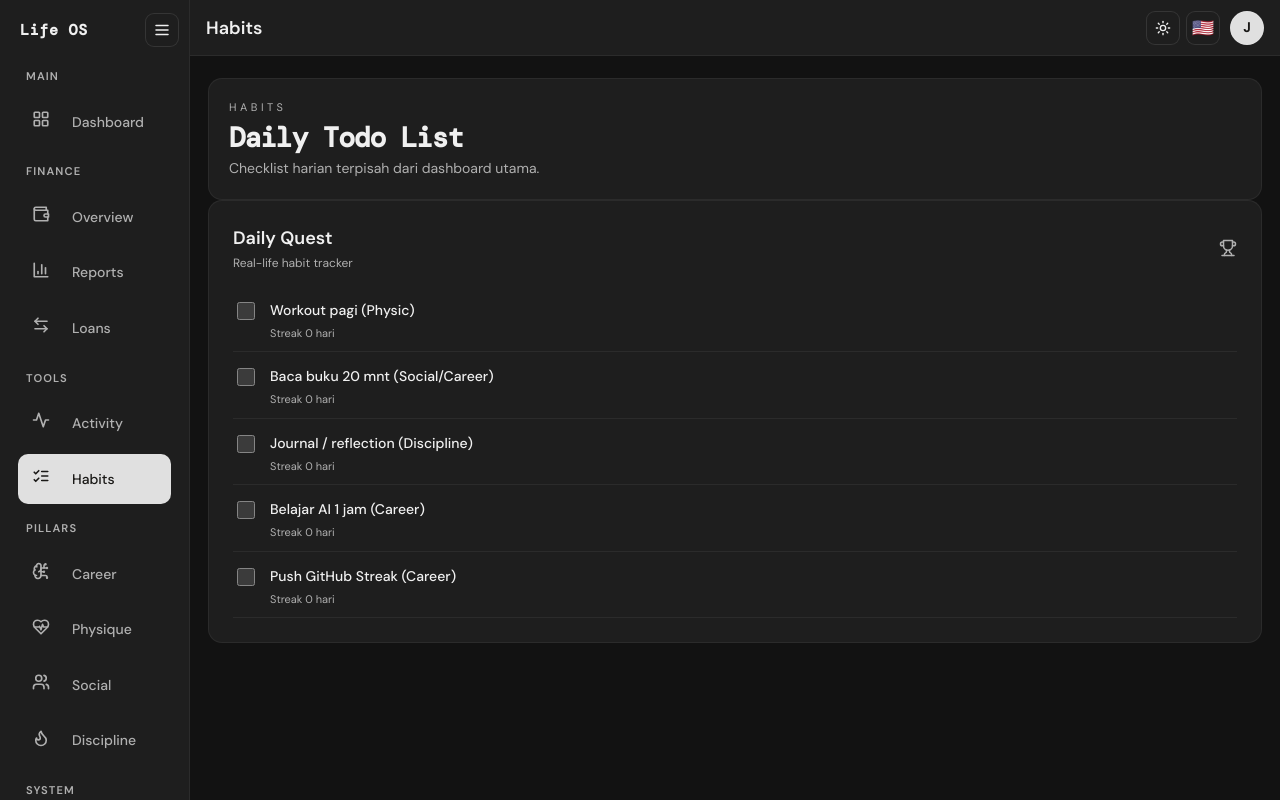
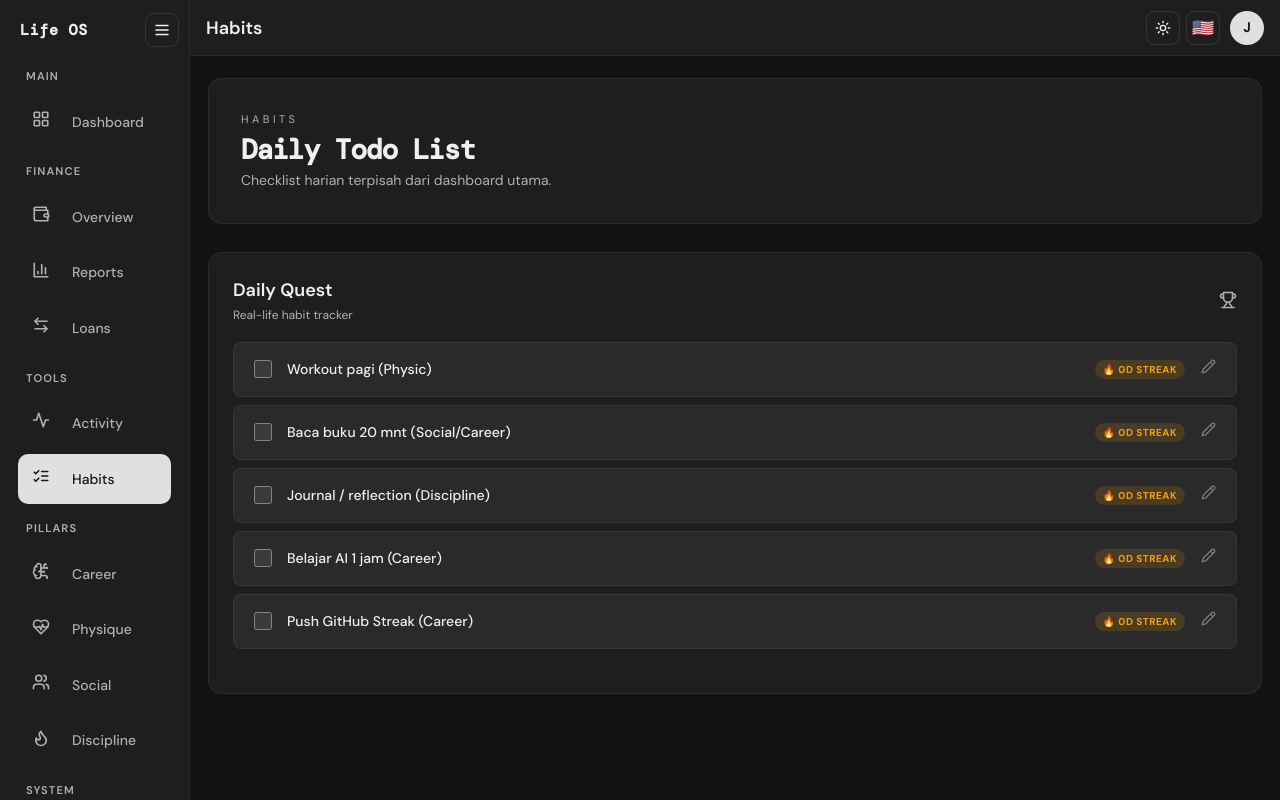
Before and after one commit to josephmolanaa/Life-OS, a Next.js app: page /habits in a window 1280 px wide. Built offline with nearby package versions, Linux system fonts and the light colour scheme; no server answers; a web font is replaced by a local one.

Commit message:
feat: add habits page editing

```diff
--- a/src/app/habits/page.tsx
+++ b/src/app/habits/page.tsx
@@ -47,16 +47,25 @@ export default function HabitsPage() {
     setTodos(nextTodos);
     await fetch(`/api/todos/${id}`, { method: 'PUT', headers: { 'Content-Type': 'application/json' }, body: JSON.stringify({ done: checked }) });
   };
+  const handleUpdate = async (id: string, label: string) => {
+    const nextTodos = todos.map((todo) => todo.id === id ? { ...todo, label } : todo);
+    setTodos(nextTodos);
+    await fetch(`/api/todos/${id}`, {
+      method: 'PUT',
+      headers: { 'Content-Type': 'application/json' },
+      body: JSON.stringify({ label }),
+    });
+  };
 
   return (
     <Shell title="Habits" quickFab={false}>
-      <div className="mx-auto flex flex-col gap-4">
-        <header className="card" style={{ padding: '20px' }}>
+      <div className="mx-auto flex flex-col" style={{ display: "flex", flexDirection: "column", width: "100%", gap: "clamp(20px, 3vw, 28px)" }}>
+        <header className="card" style={{ padding: "clamp(24px, 4vw, 32px)" }}>
           <p className="muted" style={{ letterSpacing: '.32em', fontSize: '11px', textTransform: 'uppercase', margin: 0 }}>Habits</p>
           <h1 className="big" style={{ margin: '8px 0 6px', fontSize: '28px' }}>Daily Todo List</h1>
           <p className="muted" style={{ margin: 0 }}>Checklist harian terpisah dari dashboard utama.</p>
         </header>
-        <DailyQuestCard todos={todos} onToggle={handleToggle} />
+        <DailyQuestCard todos={todos} onToggle={handleToggle} onUpdate={handleUpdate} />
       </div>
     </Shell>
   );
--- a/src/components/life-os-daily-quest.tsx
+++ b/src/components/life-os-daily-quest.tsx
@@ -1,4 +1,5 @@
-import { Trophy } from 'lucide-react';
+import { useState } from 'react';
+import { Trophy, Trash2, Plus, Pencil, Check, X } from 'lucide-react';
 
 type TodoItem = {
   id: string;
@@ -7,9 +8,44 @@ type TodoItem = {
   streak: number;
 };
 
-export function DailyQuestCard({ todos, onToggle }: { todos: TodoItem[]; onToggle: (id: string, checked: boolean) => void }) {
+type Props = {
+  todos: TodoItem[];
+  onToggle: (id: string, checked: boolean) => void;
+  onAdd?: (label: string) => void;
+  onDelete?: (id: string) => void;
+  onUpdate?: (id: string, label: string) => void;
+};
+
+export function DailyQuestCard({ todos, onToggle, onAdd, onDelete, onUpdate }: Props) {
+  const [newHabit, setNewHabit] = useState('');
+  const [editingId, setEditingId] = useState<string | null>(null);
+  const [editLabel, setEditLabel] = useState('');
+
+  const handleAdd = (e: React.FormEvent) => {
+    e.preventDefault();
+    if (!newHabit.trim() || !onAdd) return;
+    onAdd(newHabit.trim());
+    setNewHabit('');
+  };
+
+  const startEdit = (todo: TodoItem) => {
+    setEditingId(todo.id);
+    setEditLabel(todo.label);
+  };
+
+  const cancelEdit = () => {
+    setEditingId(null);
+    setEditLabel('');
+  };
+
+  const saveEdit = (id: string) => {
+    if (!editLabel.trim() || !onUpdate) return;
+    onUpdate(id, editLabel.trim());
+    setEditingId(null);
+  };
+
   return (
-    <section className="card" style={{ padding: '24px' }}>
+    <section className="card" style={{ padding: '24px', display: 'flex', flexDirection: 'column' }}>
       <div style={{ display: 'flex', justifyContent: 'space-between', alignItems: 'center', marginBottom: '18px' }}>
         <div>
           <h2 style={{ margin: 0, fontSize: '18px', fontWeight: 600 }}>Daily Quest</h2>
@@ -17,24 +53,90 @@ export function DailyQuestCard({ todos, onToggle }: { todos: TodoItem[]; onToggl
         </div>
         <Trophy size={18} className="muted" />
       </div>
-      <div className="list" style={{ display: 'grid', gap: '4px' }}>
-        {todos.map((todo) => (
-          <label key={todo.id} style={{ display: 'flex', alignItems: 'flex-start', gap: '12px', padding: '10px 0', borderBottom: '1px solid var(--border2)', cursor: 'pointer' }}>
+
+      <div className="list" style={{ display: 'grid', gap: '8px', marginBottom: '20px' }}>
+        {todos.map((todo) => {
+          const isEditing = editingId === todo.id;
+          return (
+            <div key={todo.id} style={{ display: 'flex', alignItems: 'center', gap: '12px', padding: '12px 16px', borderRadius: '8px', background: 'var(--surface2)', border: '1px solid var(--border2)' }}>
               <input
                 type="checkbox"
                 checked={todo.done}
                 onChange={(event) => onToggle(todo.id, event.target.checked)}
-              style={{ width: '18px', height: '18px', cursor: 'pointer', accentColor: 'var(--green)', flexShrink: 0, marginTop: '2px' }}
+                style={{ width: '18px', height: '18px', cursor: 'pointer', accentColor: 'var(--green)', flexShrink: 0 }}
               />
-            <div style={{ flex: 1, minWidth: 0 }}>
-              <span style={{ textDecoration: todo.done ? 'line-through' : 'none', color: todo.done ? 'var(--text3)' : 'var(--text)', fontSize: '14px', fontWeight: 500, display: 'block', overflow: 'hidden', textOverflow: 'ellipsis', whiteSpace: 'nowrap' }}>
+
+              <div style={{ flex: 1, minWidth: 0, display: 'flex', alignItems: 'center', justifyContent: 'space-between', gap: '12px' }}>
+                {isEditing ? (
+                  <input
+                    value={editLabel}
+                    onChange={(e) => setEditLabel(e.target.value)}
+                    onKeyDown={(e) => {
+                      if (e.key === 'Enter') saveEdit(todo.id);
+                      if (e.key === 'Escape') cancelEdit();
+                    }}
+                    autoFocus
+                    style={{ flex: 1, fontSize: '14px', padding: '2px 4px', background: 'var(--card-bg)', color: 'var(--text)', border: '1px solid var(--accent)', borderRadius: '4px' }}
+                  />
+                ) : (
+                  <span style={{ textDecoration: todo.done ? 'line-through' : 'none', color: todo.done ? 'var(--text3)' : 'var(--text)', fontSize: '14px', fontWeight: 500, overflow: 'hidden', textOverflow: 'ellipsis', whiteSpace: 'nowrap' }}>
                     {todo.label}
                   </span>
-              <span className="muted" style={{ fontSize: '11px', display: 'block', marginTop: '4px' }}>Streak {todo.streak} hari</span>
+                )}
+
+                {!isEditing && (
+                  <span style={{ fontSize: '10px', fontWeight: 700, padding: '2px 8px', borderRadius: '12px', background: todo.done ? 'rgba(76, 175, 80, 0.15)' : 'rgba(245, 158, 11, 0.15)', color: todo.done ? 'var(--green)' : '#f59e0b', letterSpacing: '0.5px', textTransform: 'uppercase', flexShrink: 0 }}>
+                    🔥 {todo.streak}d streak
+                  </span>
+                )}
               </div>
-          </label>
-        ))}
+
+              <div style={{ display: 'flex', gap: '4px', flexShrink: 0 }}>
+                {isEditing ? (
+                  <>
+                    <button onClick={() => saveEdit(todo.id)} style={{ background: 'none', border: 'none', color: 'var(--green)', cursor: 'pointer', padding: '4px' }}><Check size={15} /></button>
+                    <button onClick={cancelEdit} style={{ background: 'none', border: 'none', color: 'var(--red)', cursor: 'pointer', padding: '4px' }}><X size={15} /></button>
+                  </>
+                ) : (
+                  <>
+                    {onUpdate && (
+                      <button onClick={() => startEdit(todo)} style={{ background: 'none', border: 'none', color: 'var(--text3)', cursor: 'pointer', padding: '4px' }} title="Edit habit"><Pencil size={15} /></button>
+                    )}
+                    {onDelete && (
+                      <button onClick={() => onDelete(todo.id)} style={{ background: 'none', border: 'none', color: 'var(--text3)', cursor: 'pointer', padding: '4px' }} title="Delete habit"><Trash2 size={15} /></button>
+                    )}
+                  </>
+                )}
               </div>
+            </div>
+          );
+        })}
+        {todos.length === 0 && (
+          <p className="muted" style={{ fontSize: '14px', textAlign: 'center', padding: '12px 0' }}>No habits yet.</p>
+        )}
+      </div>
+
+      {onAdd && (
+        <form
+          onSubmit={handleAdd}
+          style={{ display: 'flex', justifyContent: 'flex-end', alignItems: 'center', gap: '8px', marginTop: 'auto', flexWrap: 'wrap' }}
+        >
+          <input
+            type="text"
+            value={newHabit}
+            onChange={(e) => setNewHabit(e.target.value)}
+            placeholder="New habit..."
+            style={{ width: '180px', fontSize: '13px', padding: '6px 10px', borderRadius: '6px', border: '1px solid var(--border)', background: 'var(--surface2)', color: 'var(--text)' }}
+          />
+          <button
+            type="submit"
+            disabled={!newHabit.trim()}
+            style={{ padding: '6px 12px', fontSize: '13px', borderRadius: '6px', background: 'var(--green)', color: '#000', border: 'none', fontWeight: 600, cursor: 'pointer', display: 'flex', alignItems: 'center', gap: '4px', opacity: newHabit.trim() ? 1 : 0.5 }}
+          >
+            <Plus size={14} /> Add
+          </button>
+        </form>
+      )}
     </section>
   );
 }
```
Lines whose indentation alone changed are shown as unchanged.
